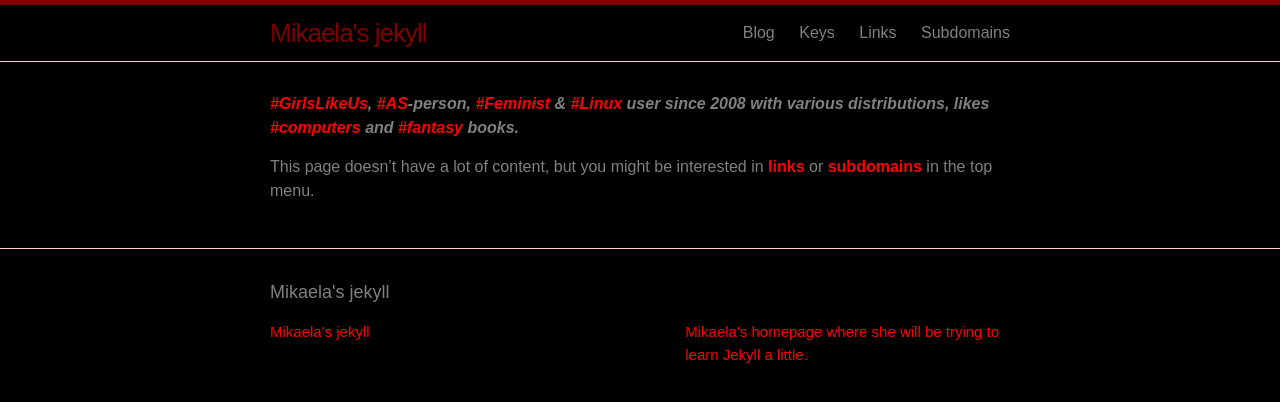
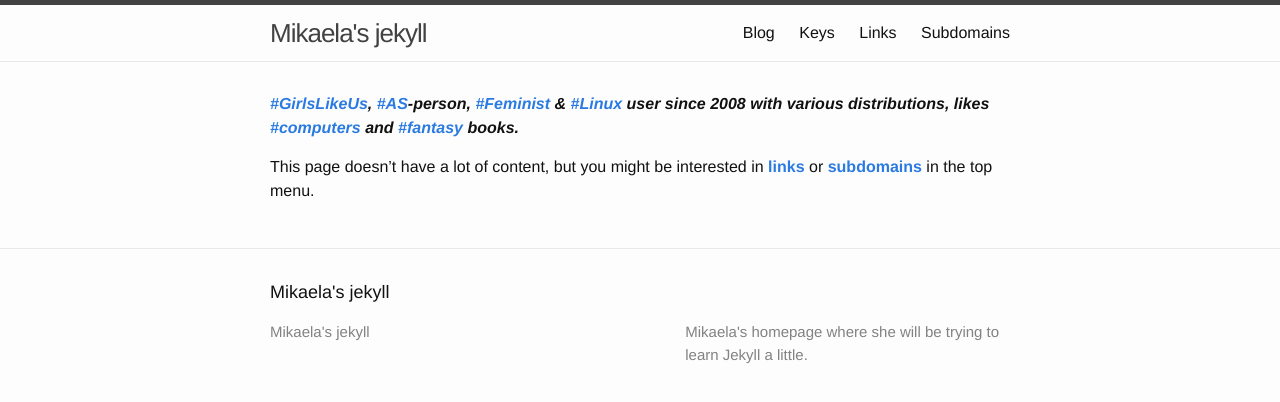
Before and after one commit to Mikaela/mikaela.github.io, a Jekyll site: the page built from index.md, in a window 1280 px wide. Shown: the top 402 px of the page. Built offline with Jekyll 4.4.1, drawn with Linux system fonts in a browser that asks for light colours.

Commit message:
add default css

```diff
--- a/css/main.scss
+++ b/css/main.scss
@@ -6,23 +6,20 @@
 
 
 // Our variables
-//$base-font-family: Helvetica, Arial, sans-serif;
-$base-font-family: "Copperplate / Copperplate Gothic Light", sans-serif;
+$base-font-family: Helvetica, Arial, sans-serif;
 $base-font-size:   16px;
 $small-font-size:  $base-font-size * 0.875;
 $base-line-height: 1.5;
 
 $spacing-unit:     30px;
 
-$text-color:       grey;
-$background-color: black;
-$brand-color:      red;
+$text-color:       #111;
+$background-color: #fdfdfd;
+$brand-color:      #2a7ae2;
 
-$grey-color:        red;;
+$grey-color:       #828282;
 $grey-color-light: lighten($grey-color, 40%);
 $grey-color-dark:  darken($grey-color, 25%);
-//$grey-color-light: red;
-//$grey-color-dark: red;
 
 // Width of the content area
 $content-width:    800px;
```
